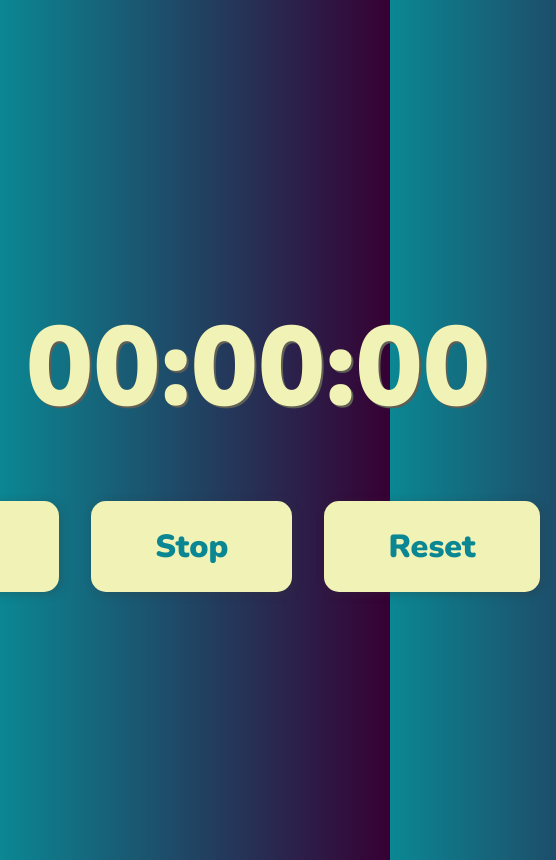
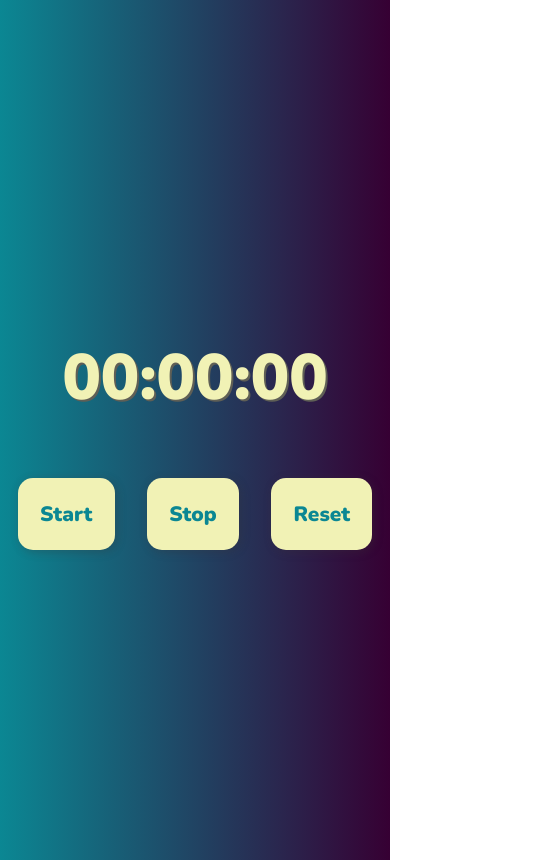
Before and after one commit to capwan/Stopwatch_timer, a plain HTML site: page index.html in a window 390 px wide. Shown: the whole page, 556 px wide, since content can reach past the window. Drawn offline with nearby package versions, Linux system fonts and the light colour scheme.

Commit message:
changed back to correct version of adaptive

```diff
--- a/style.css
+++ b/style.css
@@ -52,14 +52,15 @@ button[disabled]{
     cursor: default;
 }
 
-@media (max-width: 451px) {
-    .button::after {
-        position: absolute;
-        width: 60%;
-        height: 60%;
-        font-size: 16px;
-        transform: rotate(45deg);
-        inline-size: 10px;
+@media (max-width: 800px) {
+    #timer{
+        font-size: 4rem;
+        width: 350px;
+    }
+
+    button {
+        font-size: calc(20px + (30 - 20) * ((100vw - 320px) / (1200 - 320)));
+        padding: calc(20px + (50 - 20) * ((100vw - 320px) / (1200 - 320)));
     }
 }
 
```
